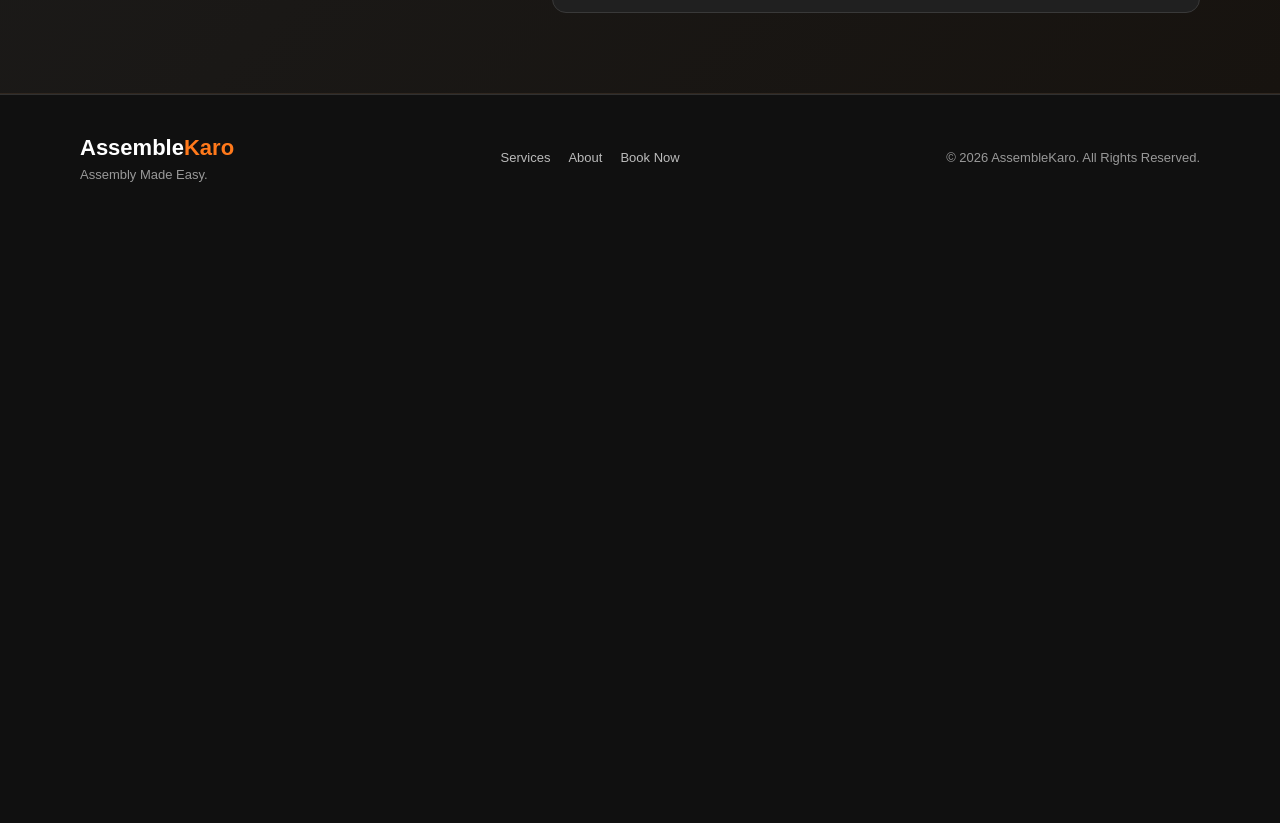
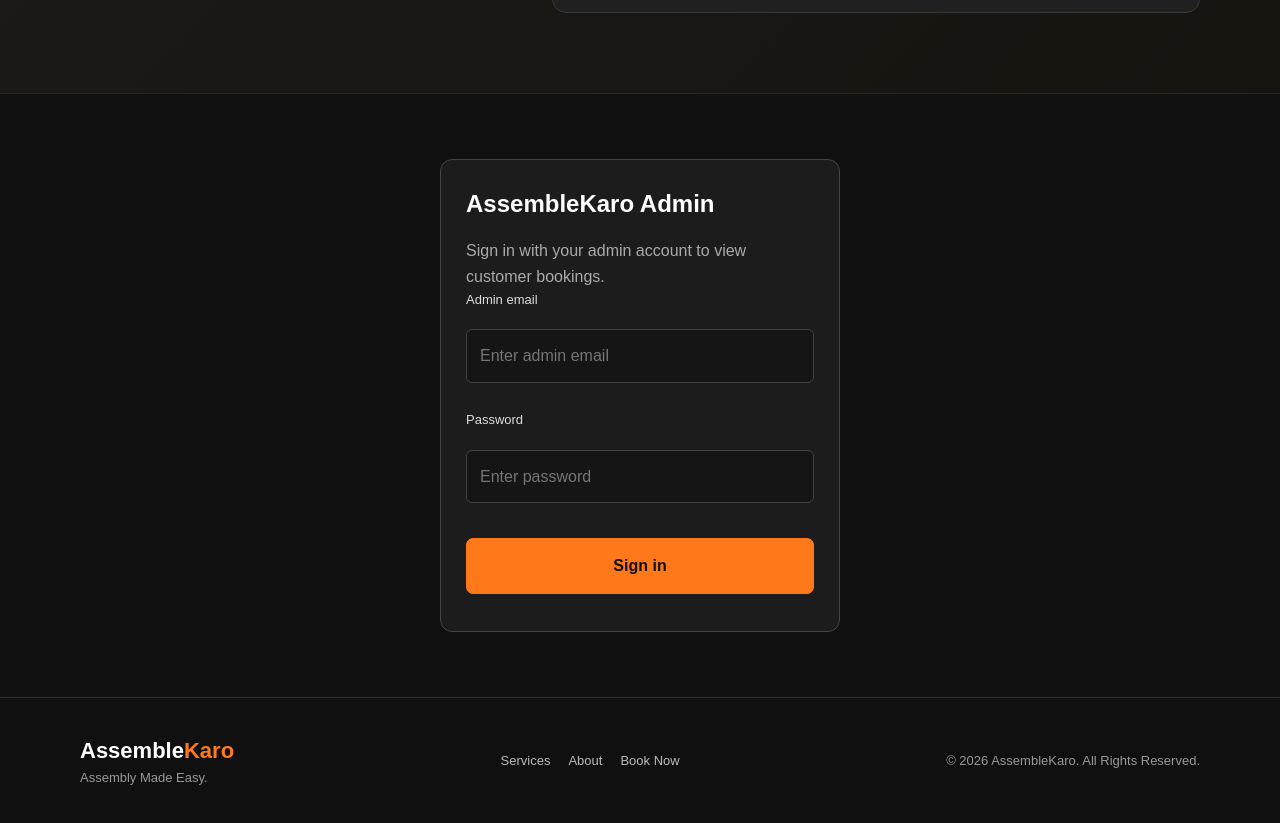
Before and after one commit to assemblekaro/assemblekaro, a plain HTML site: page index.html in a window 1280 px wide. Shown: the part 3256-4079 px from the top of the page. Before the commit the page ends 3477 px from the top, so only its background shows below. Drawn offline with nearby package versions, Linux system fonts and the light colour scheme.

Commit message:
Show admin area in index.html

```diff
--- a/index.html
+++ b/index.html
@@ -299,7 +299,7 @@ flex-wrap:wrap;
 .footer-links{display:flex;gap:18px;font-size:13px;color:#bbb}
 
 /* ADMIN DEMO */
-.admin-area{padding:65px 0;display:none}
+.admin-area{padding:65px 0;display:block}
 .admin-box{
 background:#1c1c1c;
 padding:25px;
```
